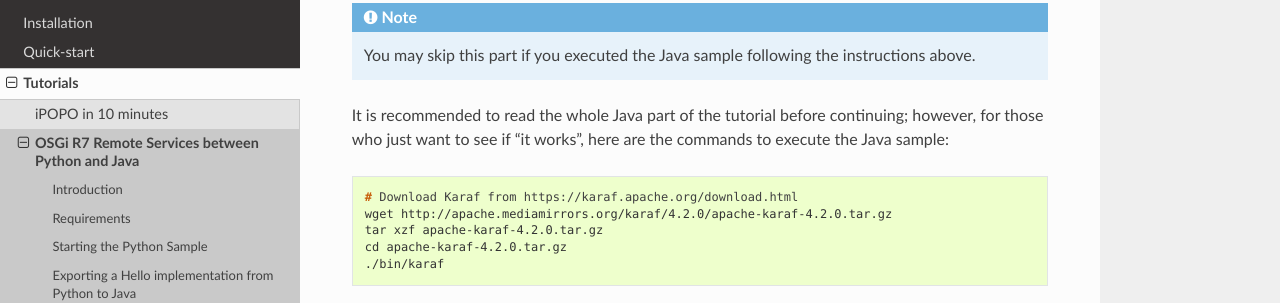
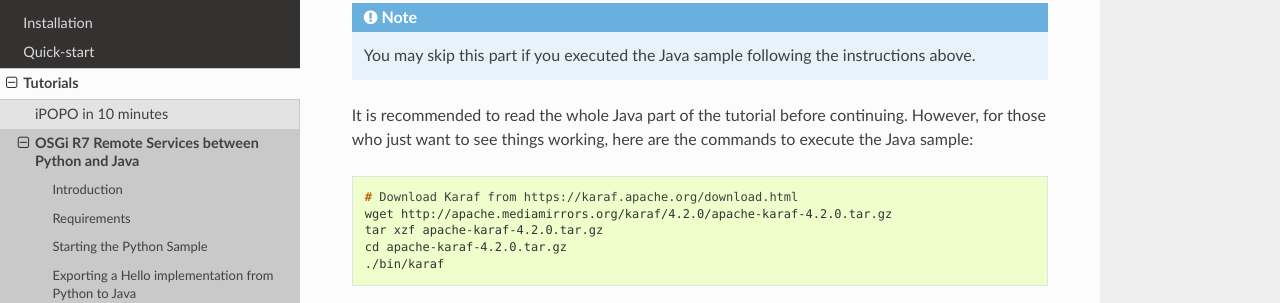
Before and after one commit to tcalmant/ipopo, a Sphinx documentation site: the page built from docs/tutorials/rsa_pythonjava.rst, in a window 1280 px wide and 900 px high, scrolled down 612 px. Shown: the part 152-455 px from the top of the window. Built offline with Sphinx 7.4.7 and the Read the Docs theme 2.0.0, drawn with Linux system fonts in a browser that asks for light colours; pages that are not in the unit, such as notebooks, are missing from menus.

Commit message:
Update rsa_pythonjava.rst

```diff
--- a/docs/tutorials/rsa_pythonjava.rst
+++ b/docs/tutorials/rsa_pythonjava.rst
@@ -37,7 +37,7 @@ Once the Java sample has been successfully started, proceed below.
    instructions above.
 
 It is recommended to read the whole Java part of the tutorial before
-continuing; however, for those who just want to see if "it works", here are the
+continuing.  However, for those who just want to see things working, here are the
 commands to execute the Java sample:
 
 .. code-block:: console
```
